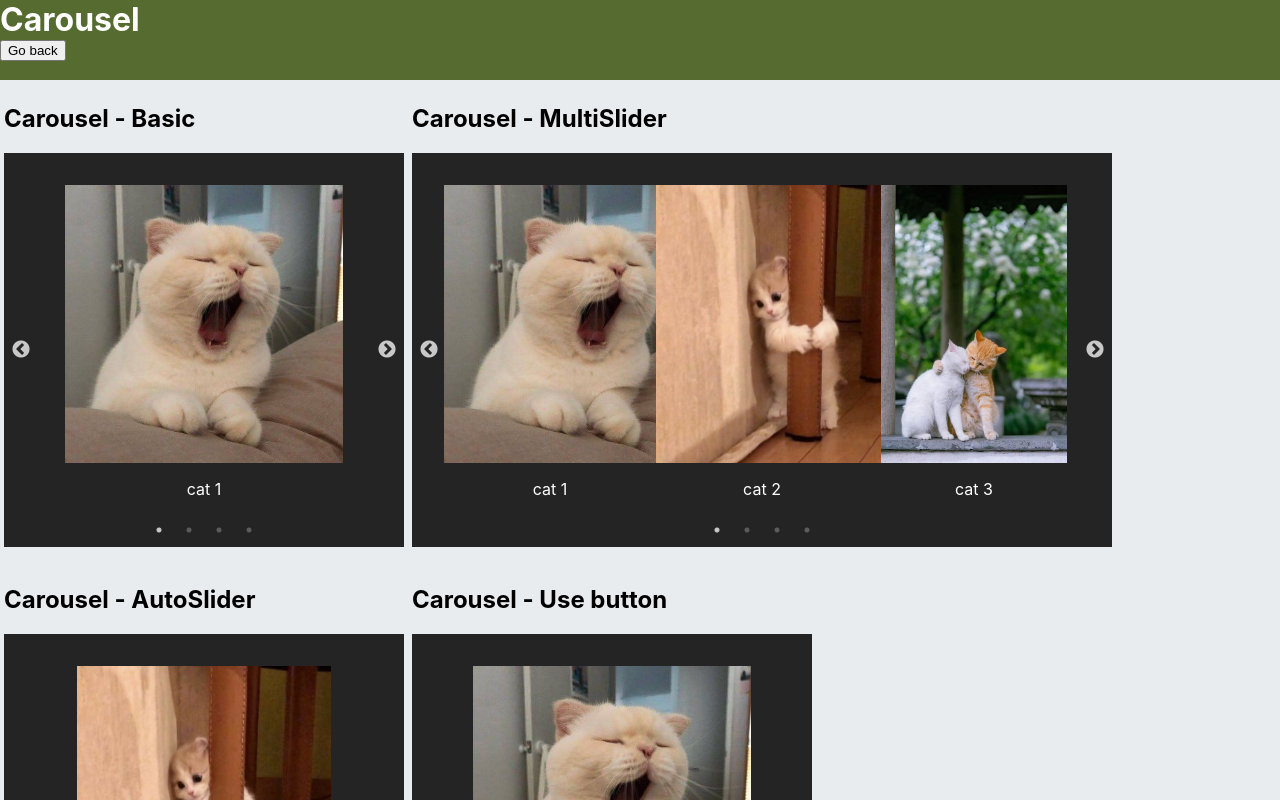
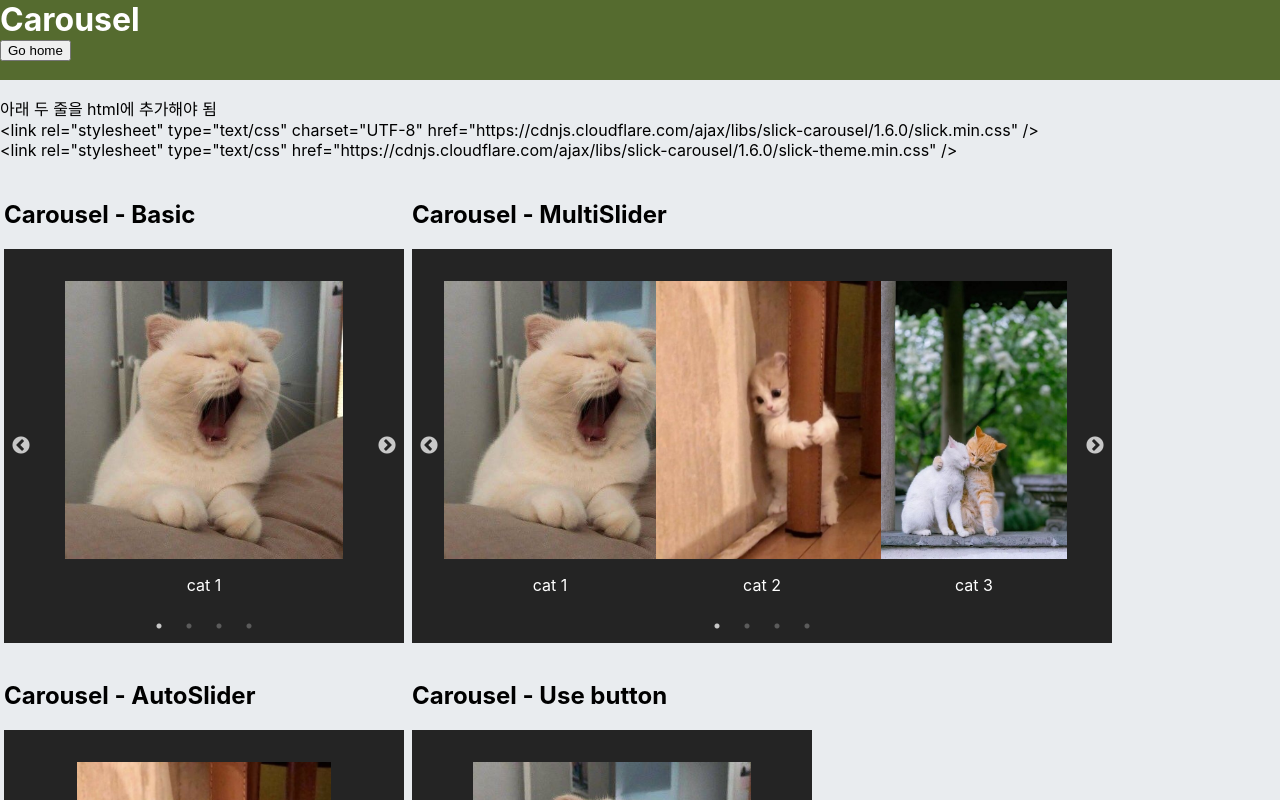
Before and after one commit to jmeno1011/manage_git1, a React (Create React App) app: page /carousel in a window 1280 px wide. Shown: the top 800 px of the page. Built offline with nearby package versions, Linux system fonts and the light colour scheme.

Commit message:
캐러셀 주의문구 추가

```diff
--- a/public/index.html
+++ b/public/index.html
@@ -25,7 +25,7 @@
       manifest.json provides metadata used when your web app is installed on a
       user's mobile device or desktop. See https://developers.google.com/web/fundamentals/web-app-manifest/
     -->
-    <link rel="manifest" href="%PUBLIC_URL%/manifest.json" />
+    <!-- <link rel="manifest" href="%PUBLIC_URL%/manifest.json" /> -->
     <!--
       Notice the use of %PUBLIC_URL% in the tags above.
       It will be replaced with the URL of the `public` folder during the build.
--- a/src/components/CarouselBasic.js
+++ b/src/components/CarouselBasic.js
@@ -13,8 +13,27 @@ const CarouselBasic = () => {
     <div>
       <header>
         <h1>Carousel</h1>
-        <button onClick={() => navigate(-1)}>Go back</button>
+        <button onClick={() => navigate("/")}>Go home</button>
       </header>
+      <div>
+        <p>
+          아래 두 줄을 html에 추가해야 됨
+          <br />
+          {`<link
+            rel="stylesheet"
+            type="text/css"
+            charset="UTF-8"
+            href="https://cdnjs.cloudflare.com/ajax/libs/slick-carousel/1.6.0/slick.min.css"
+          />`}
+          <br />
+          {`
+          <link
+            rel="stylesheet"
+            type="text/css"
+            href="https://cdnjs.cloudflare.com/ajax/libs/slick-carousel/1.6.0/slick-theme.min.css"
+          />`}
+        </p>
+      </div>
       <div style={{ display: "flex" }}>
         <SimpleSlider />
         <MultiSlider />
```
